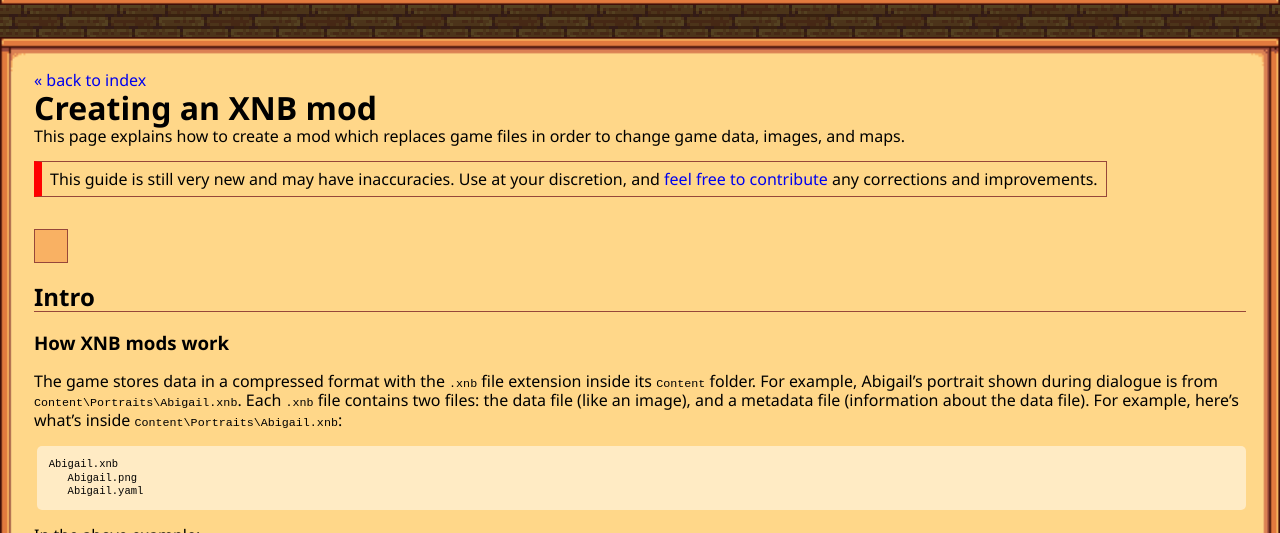
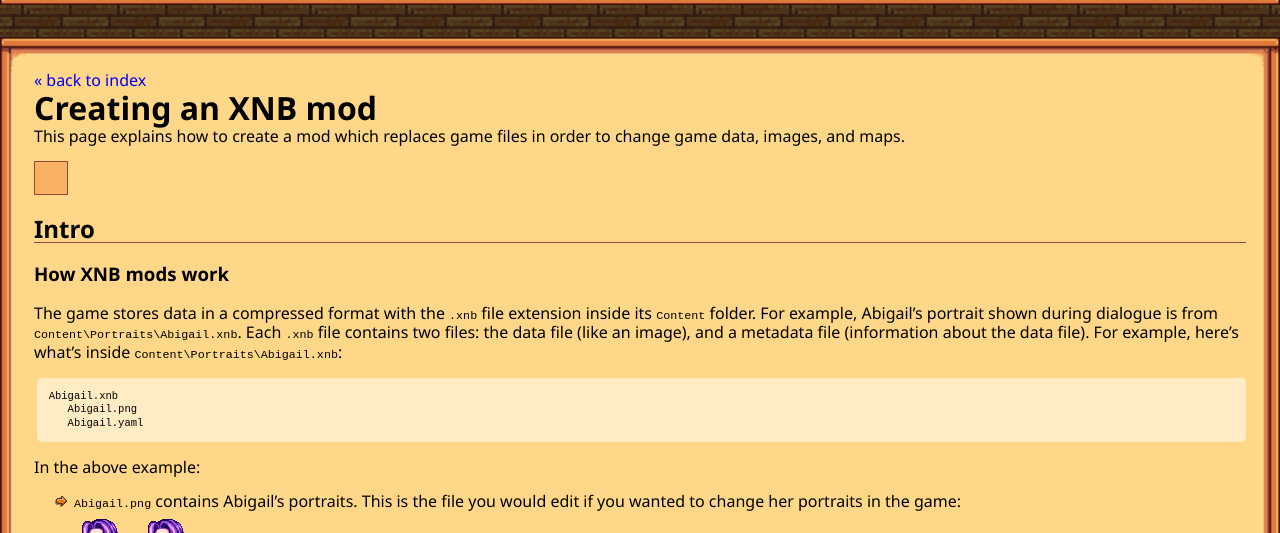
Before and after one commit to Pathoschild/canimod.github.io, a Jekyll site: the page built from for-devs/creating-an-xnb-mod.md, in a window 1280 px wide and 900 px high, cut to the strip 367-900 px from the top of the window. Built offline with Jekyll 4.4.1, drawn with Linux system fonts in a browser that asks for light colours; nearby versions of some CDN libraries.

Commit message:
remove 'new guide' banner from XNB guide

```diff
--- a/for-devs/creating-an-xnb-mod.md
+++ b/for-devs/creating-an-xnb-mod.md
@@ -4,11 +4,6 @@ title: Creating an XNB mod
 intro: >
     This page explains how to create a mod which replaces game files in order to change game data,
     images, and maps.
-    <p class="warning">
-    This guide is still very new and may have inaccuracies. Use at your discretion, and
-    <a href="https://github.com/Pathoschild/canimod.github.io#ways-to-contribute">feel free to contribute</a>
-    any corrections and improvements.
-    </p>
 permalink: /for-devs/creating-an-xnb-mod
 redirect_from:
     - /guides/creating-an-xnb-mod
```
